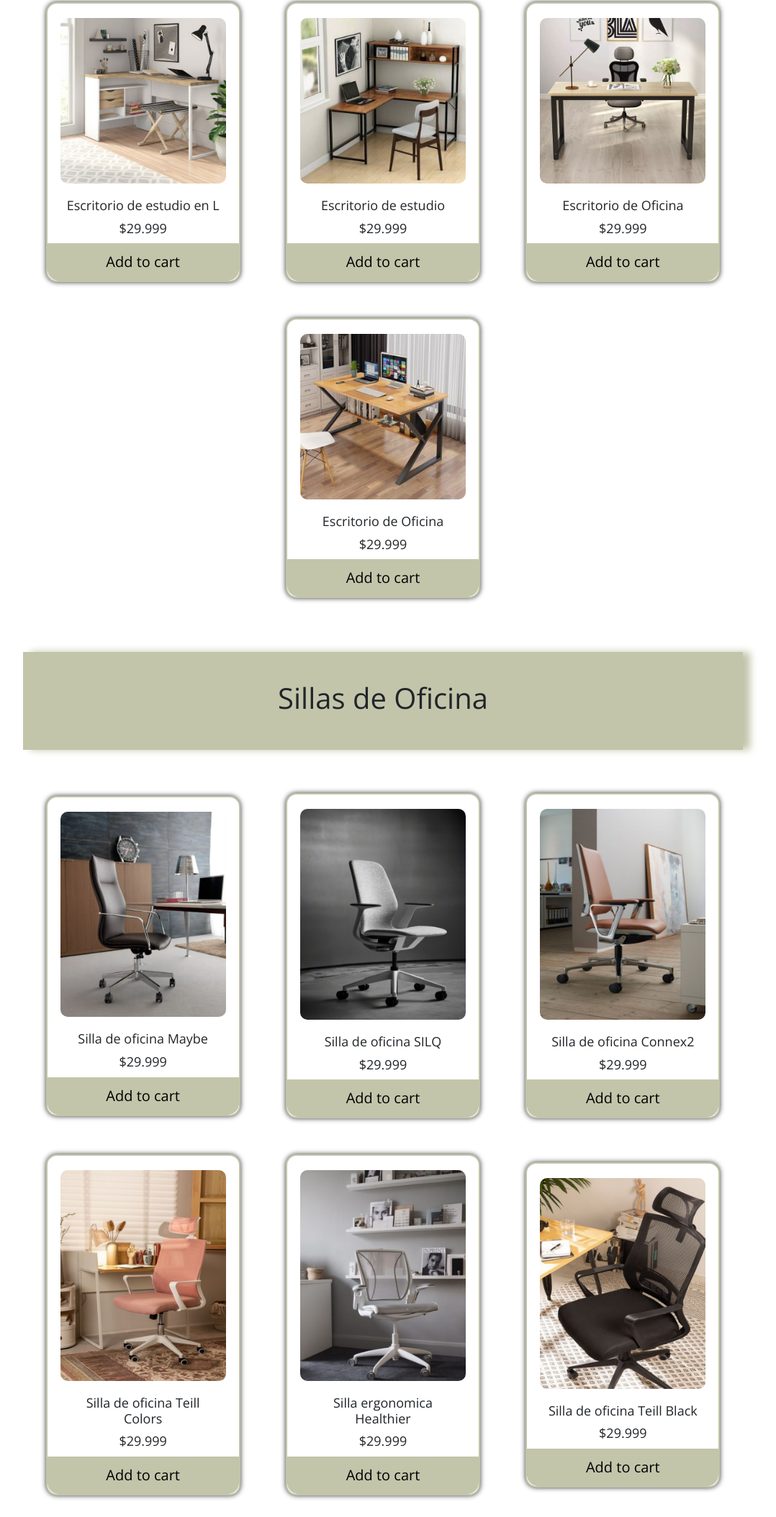
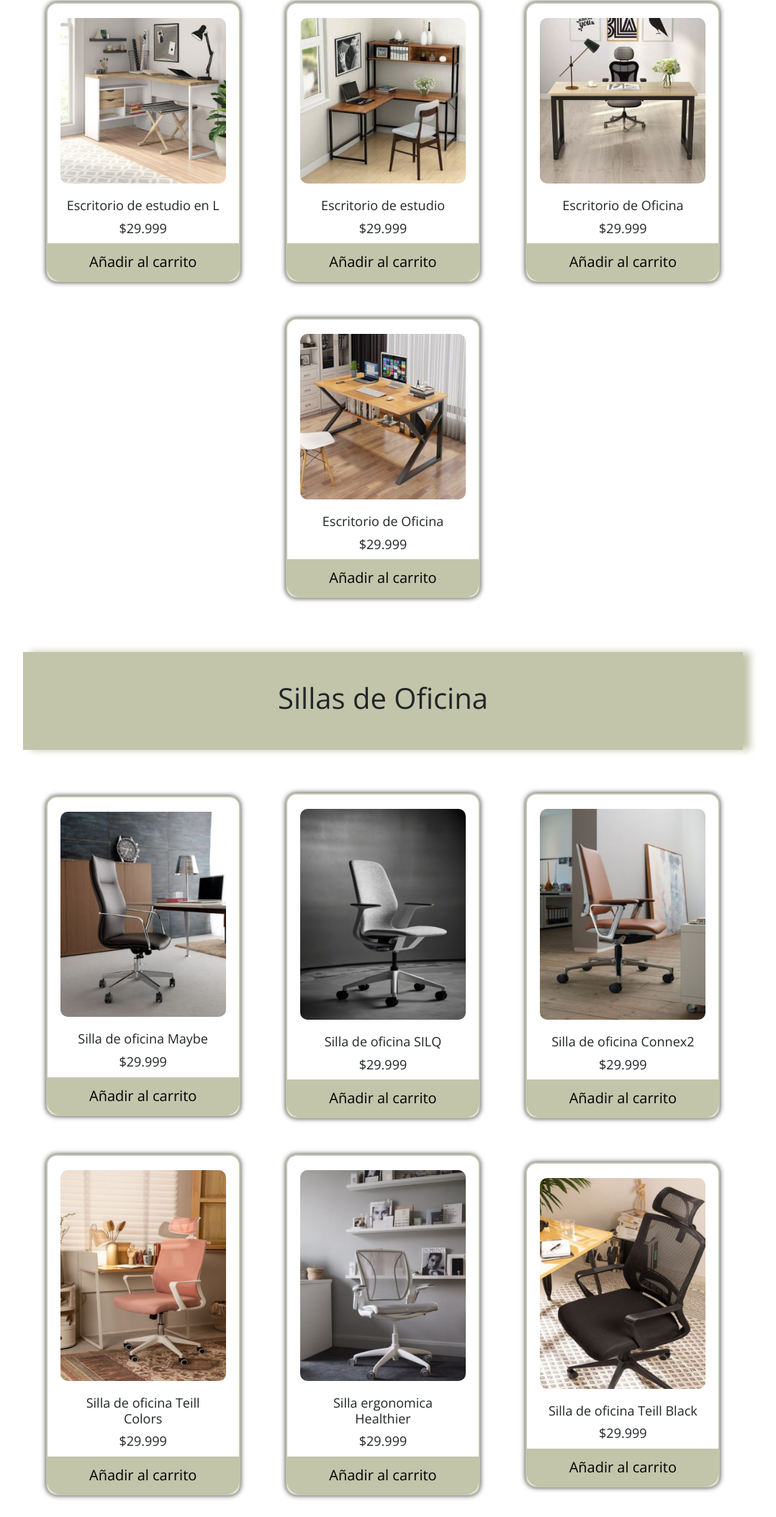
Before and after one commit to tomasbianco09/proyecto-web, a website: page pages/colections/oficina.html in a window 1280 px wide. Shown: the part 472-2580 px from the top of the page at 72% size, without its empty margins (108-1186 px from the left). Drawn offline with nearby package versions, Linux system fonts and the light colour scheme.

Commit message:
Ultimos cambios en general

```diff
--- a/pages/colections/oficina.html
+++ b/pages/colections/oficina.html
@@ -73,7 +73,7 @@
                     <h4>$29.999</h4>
                 </div>
                 <div class="btn-p">
-                    <button class="button" type="button">Add to cart</button>
+                    <button class="button" type="button">Añadir al carrito</button>
                 </div>
             </div>
             <div class="card">
@@ -85,7 +85,7 @@
                     <h4>$29.999</h4>
                 </div>
                 <div class="btn-p">
-                    <button class="button" type="button">Add to cart</button>
+                    <button class="button" type="button">Añadir al carrito</button>
                 </div>
             </div>
             <div class="card">
@@ -97,7 +97,7 @@
                     <h4>$29.999</h4>
                 </div>
                 <div class="btn-p">
-                    <button class="button" type="buton">Add to cart</button>
+                    <button class="button" type="buton">Añadir al carrito</button>
                 </div>
             </div>
             <div class="card">
@@ -109,7 +109,7 @@
                     <h4>$29.999</h4>
                 </div>
                 <div class="btn-p">
-                    <button class="button" type="button">Add to cart</button>
+                    <button class="button" type="button">Añadir al carrito</button>
                 </div>
             </div>
         </div>
@@ -126,7 +126,7 @@
                     <h4>$29.999</h4>
                 </div>
                 <div class="btn-p">
-                    <button class="button" type="button">Add to cart</button>
+                    <button class="button" type="button">Añadir al carrito</button>
                 </div>
             </div>
             <div class="card">
@@ -138,7 +138,7 @@
                     <h4>$29.999</h4>
                 </div>
                 <div class="btn-p">
-                    <button class="button" type="button">Add to cart</button>
+                    <button class="button" type="button">Añadir al carrito</button>
                 </div>
             </div>
             <div class="card">
@@ -150,7 +150,7 @@
                     <h4>$29.999</h4>
                 </div>
                 <div class="btn-p">
-                    <button class="button" type="buton">Add to cart</button>
+                    <button class="button" type="buton">Añadir al carrito</button>
                 </div>
             </div>
             <div class="card">
@@ -162,7 +162,7 @@
                     <h4>$29.999</h4>
                 </div>
                 <div class="btn-p">
-                    <button class="button" type="button">Add to cart</button>
+                    <button class="button" type="button">Añadir al carrito</button>
                 </div>
             </div>
             <div class="card">
@@ -174,7 +174,7 @@
                     <h4>$29.999</h4>
                 </div>
                 <div class="btn-p">
-                    <button class="button" type="button">Add to cart</button>
+                    <button class="button" type="button">Añadir al carrito</button>
                 </div>
             </div>
             <div class="card">
@@ -186,7 +186,7 @@
                     <h4>$29.999</h4>
                 </div>
                 <div class="btn-p">
-                    <button class="button" type="button">Add to cart</button>
+                    <button class="button" type="button">Añadir al carrito</button>
                 </div>
             </div>
             <div class="card">
@@ -198,7 +198,7 @@
                     <h4>$29.999</h4>
                 </div>
                 <div class="btn-p">
-                    <button class="button" type="button">Add to cart</button>
+                    <button class="button" type="button">Añadir al carrito</button>
                 </div>
             </div>
             <div class="card">
@@ -210,7 +210,7 @@
                     <h4>$29.999</h4>
                 </div>
                 <div class="btn-p">
-                    <button class="button" type="button">Add to cart</button>
+                    <button class="button" type="button">Añadir al carrito</button>
                 </div>
             </div>
         </div>
```
Also changed, not shown: index.html (+0 -2 lines), pages/colections/dormitorio.html (+8 -8 lines), pages/colections/living.html (+16 -16 lines), scss/estilo.scss (+3 -18 lines).
